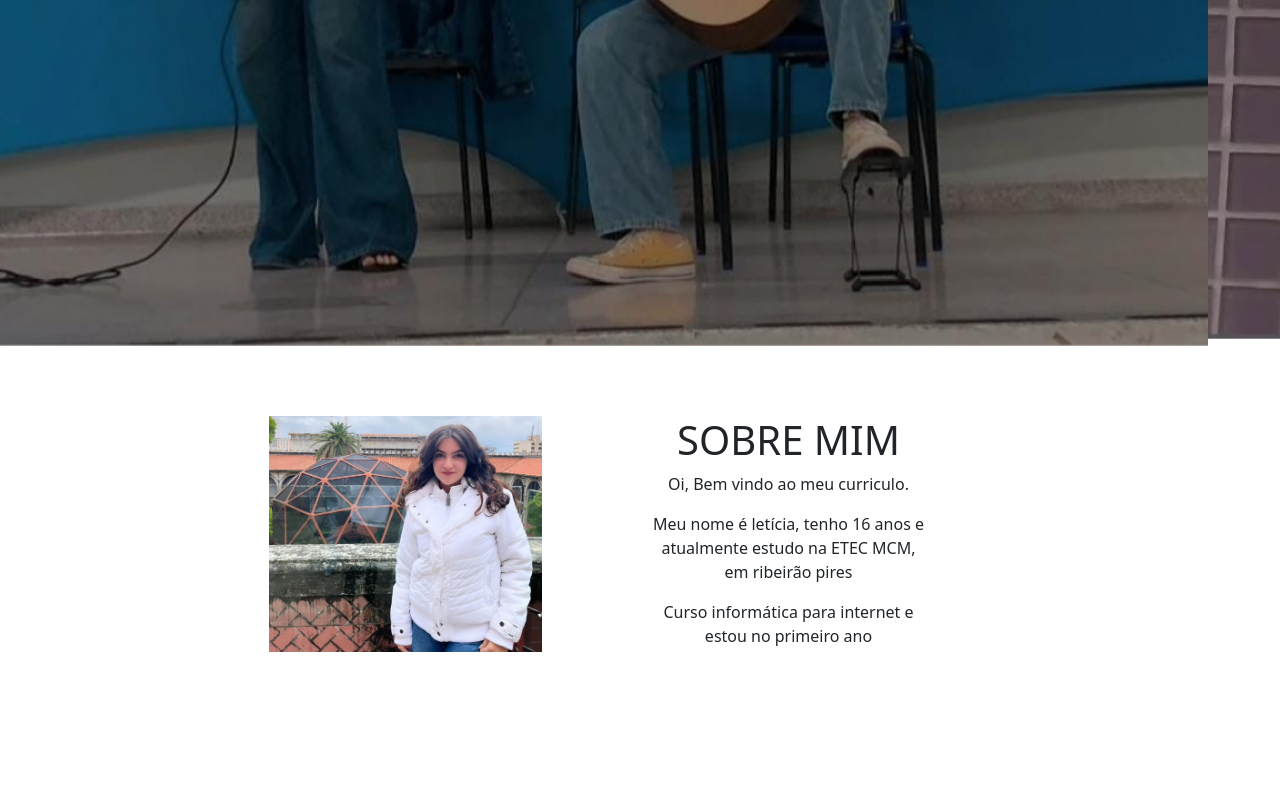
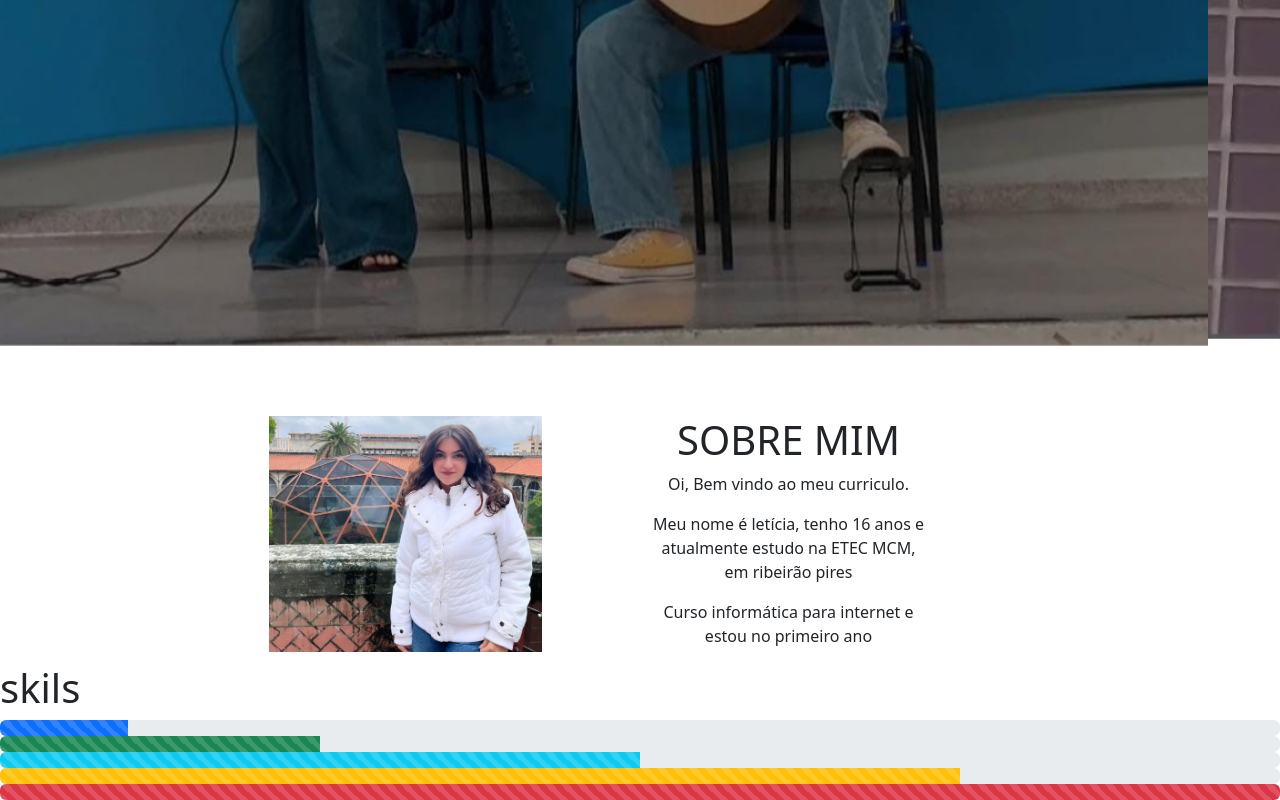
Before and after one commit to leticiavasconcelos1/curriculobootstrap, a plain HTML site: page index.html in a window 1280 px wide. Shown: the part 681-1481 px from the top of the page. Before the commit the page ends 1345 px from the top, so only its background shows below. Drawn offline with Linux system fonts and the light colour scheme.

Commit message:
progress

```diff
--- a/index.html
+++ b/index.html
@@ -70,7 +70,23 @@
 
 
        <section>
-        <!-- Aqui terá um grid com duas colunas onde a coluna da esquerda terá uma foto minha e a coluna da direita terá um sobre mim  -->
+        <h1> skils</h1>
+        <div class="progress" role="progressbar" aria-label="Default striped example" aria-valuenow="10" aria-valuemin="0" aria-valuemax="100">
+          <div class="progress-bar progress-bar-striped" style="width: 10%"></div>
+        </div>
+        <div class="progress" role="progressbar" aria-label="Success striped example" aria-valuenow="25" aria-valuemin="0" aria-valuemax="100">
+          <div class="progress-bar progress-bar-striped bg-success" style="width: 25%"></div>
+        </div>
+        <div class="progress" role="progressbar" aria-label="Info striped example" aria-valuenow="50" aria-valuemin="0" aria-valuemax="100">
+          <div class="progress-bar progress-bar-striped bg-info" style="width: 50%"></div>
+        </div>
+        <div class="progress" role="progressbar" aria-label="Warning striped example" aria-valuenow="75" aria-valuemin="0" aria-valuemax="100">
+          <div class="progress-bar progress-bar-striped bg-warning" style="width: 75%"></div>
+        </div>
+        <div class="progress" role="progressbar" aria-label="Danger striped example" aria-valuenow="100" aria-valuemin="0" aria-valuemax="100">
+          <div class="progress-bar progress-bar-striped bg-danger" style="width: 100%"></div>
+        </div>
+
        </section>
 
        <section>
```
